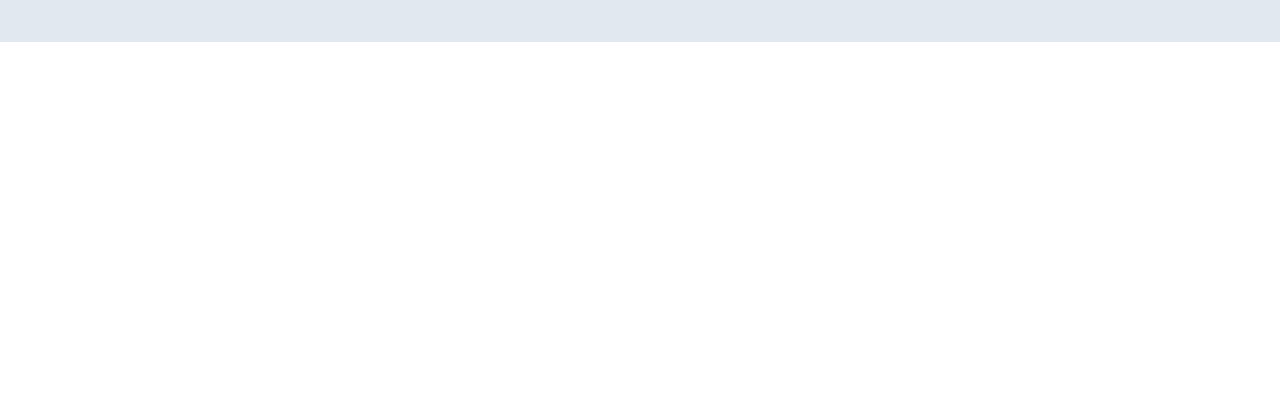
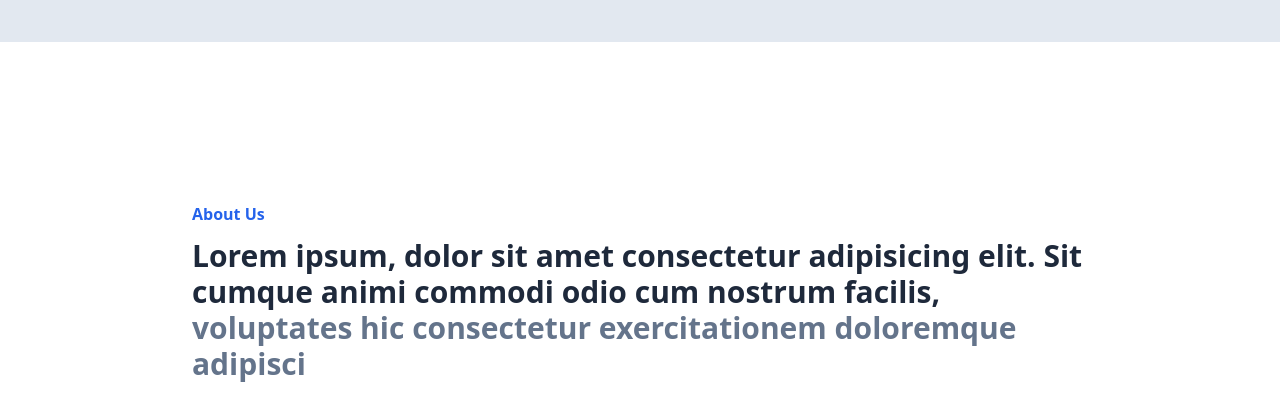
Before and after one commit to emanuelefavero/tailwind-consulting-website, a website: page index.html in a window 1280 px wide. Shown: the part 930-1350 px from the top of the page. Before the commit the page ends 972 px from the top, so only its background shows below. Drawn offline with Linux system fonts and the light colour scheme.

Commit message:
add about us section

```diff
--- a/index.html
+++ b/index.html
@@ -74,7 +74,25 @@
         </div>
         <div class="w-full md:w-1/2 image"></div>
       </section>
+
+      <!-- Divider -->
       <div class="container h-16 bg-slate-200"></div>
+
+      <!-- About Us Section -->
+      <section
+        class="px-4 mt-40 mb-20 container w-full flex justify-center items-center"
+      >
+        <div>
+          <h5 class="font-bold text-s text-blue-600 mb-3">About Us</h5>
+          <p class="font-bold text-3xl text-slate-800 max-w-4xl">
+            Lorem ipsum, dolor sit amet consectetur adipisicing elit. Sit cumque
+            animi commodi odio cum nostrum facilis,
+            <span class="text-slate-500">
+              voluptates hic consectetur exercitationem doloremque adipisci
+            </span>
+          </p>
+        </div>
+      </section>
     </main>
   </body>
 </html>
```
Also changed, not shown: css/main.css.
